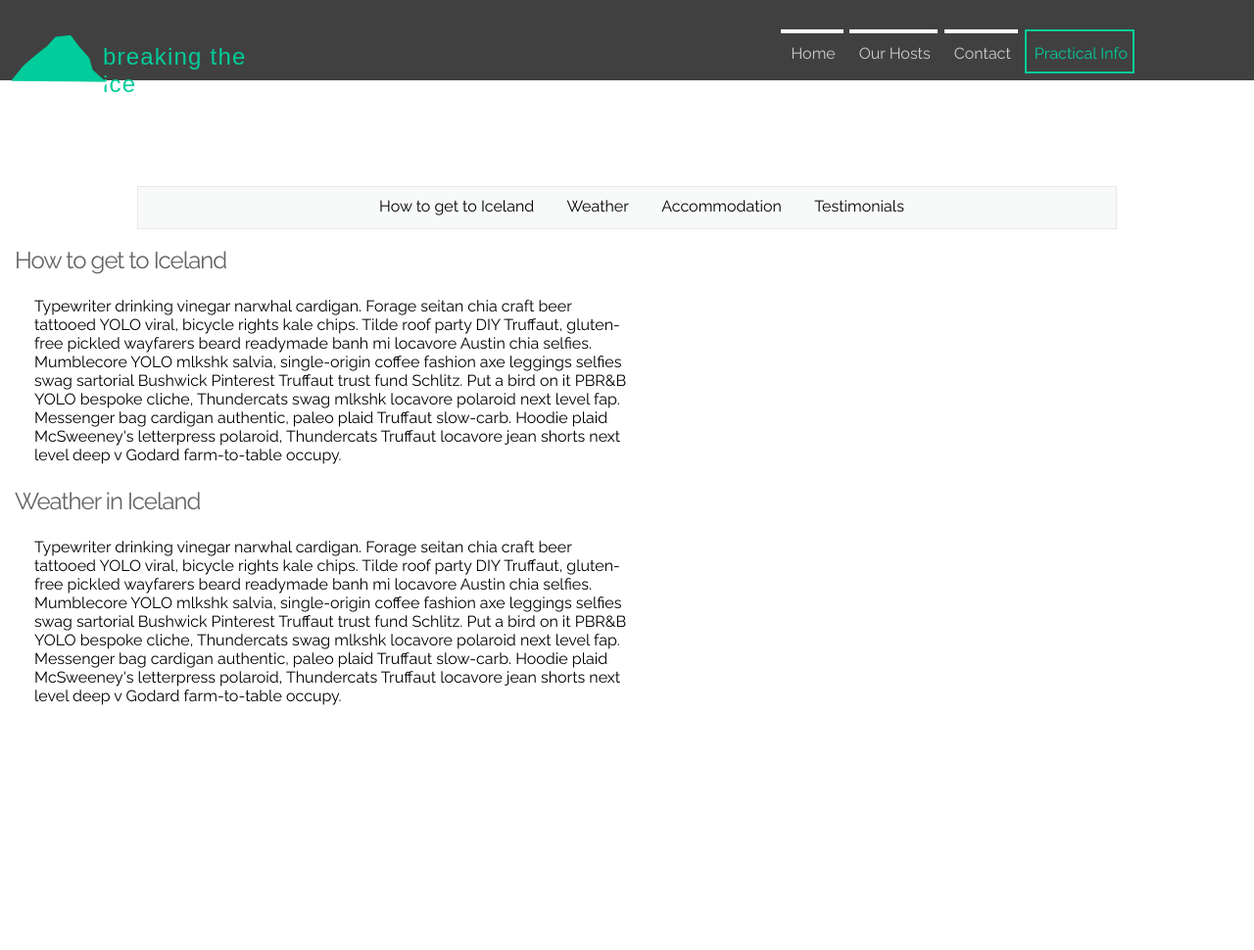
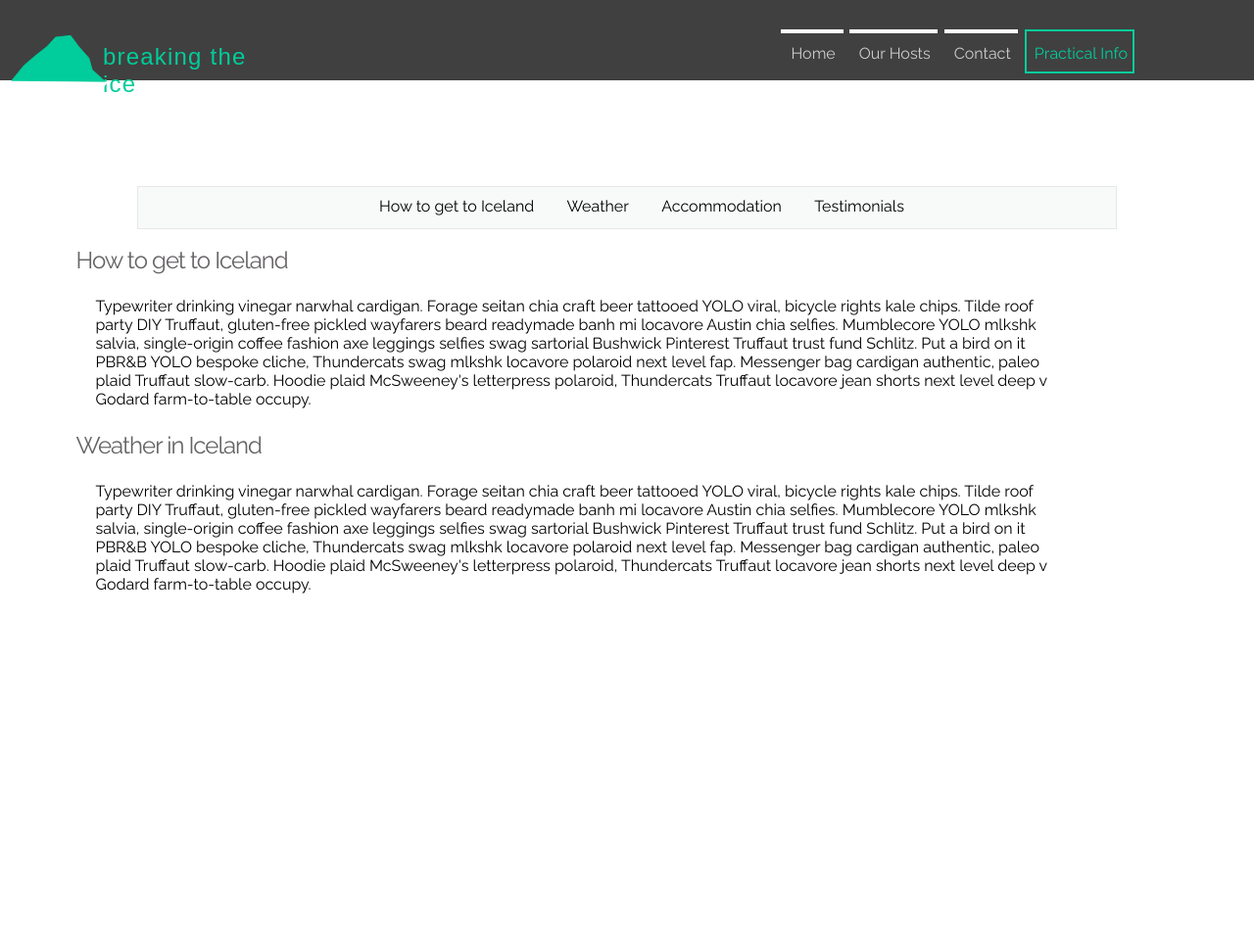
Before and after one commit to nicholedwight/breaking-the-ice, a PHP site: page /faq.php in a window 1280 px wide. Shown: the whole page at 98% size. Run offline with PHP 8.4, Linux system fonts and the light colour scheme; some libraries are stand-ins or nearby versions; some web fonts are replaced.

Commit message:
styled content paragraphs

```diff
--- a/css/main.css
+++ b/css/main.css
@@ -46,9 +46,14 @@ section {
   overflow: hidden;
 }
 
+article {
+  width: 90%;
+  margin: 0 auto;
+}
+
 article p {
   padding: 0 20px;
-  max-width: 650px;
+  max-width: 90%;
 }
 
 article h1, h2 {
```
